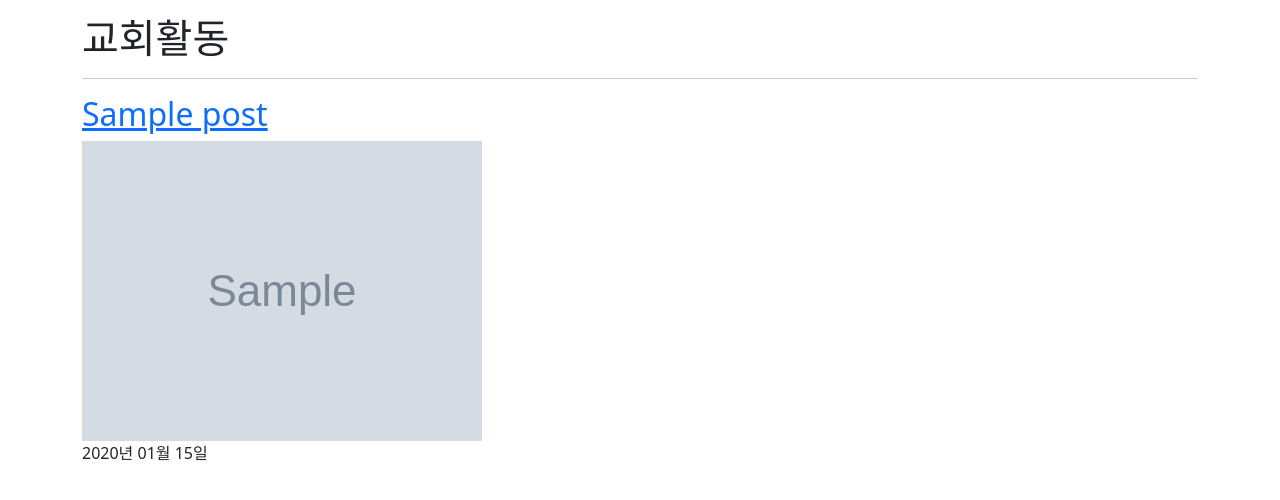
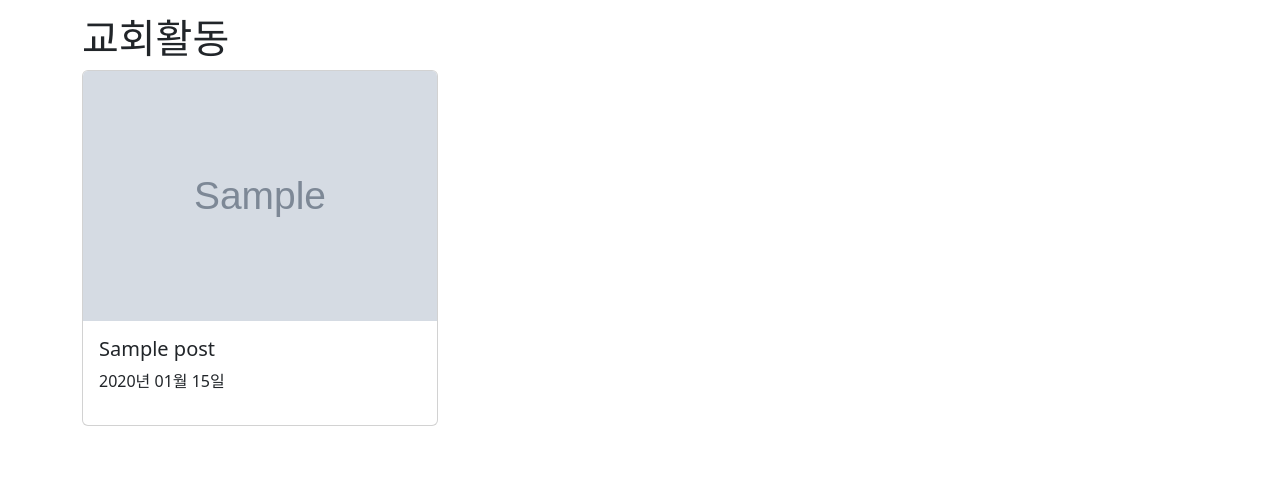
Before and after one commit to chjs/12baskets, a Django app: page /blog/ in a window 1280 px wide. Shown: the part 56-556 px from the top of the page. Run offline with Django 5.2, Linux system fonts and the light colour scheme; tables that the repository leaves empty hold one stand-in row (values such as "Sample post"); grey boxes marked "Sample" are stand-in pictures; some libraries are stand-ins or nearby versions.

Commit message:
modified post_list.html

```diff
--- a/blog/static/blog/style.css
+++ b/blog/static/blog/style.css
@@ -1,3 +1,14 @@
 body {
     padding-top: 70px; /* Spacing equal to the navbar height is required. */
 }
+
+.card:hover {
+    box-shadow: 0 4px 8px rgba(0, 0, 0, 0.2); /* 부드러운 그림자 */
+    transition: box-shadow 0.3s ease-in-out; /* 부드러운 애니메이션 */
+}
+
+.card-img-top {
+    width: 100%;         /* 가로 크기 고정 */
+    height: 250px;       /* 원하는 고정 높이 */
+    object-fit: cover;   /* 비율 유지 및 초과 부분 크롭 */
+}
--- a/blog/templates/blog/post_list.html
+++ b/blog/templates/blog/post_list.html
@@ -8,14 +8,23 @@
 
 <h1>교회활동 {% if category %}<sub>{{ category }}</sub>{% endif %}</h1>
 {% if post_list.exists %}
+    <div class="row">
     {% for post in post_list %}
-        <hr>
-        <a href="{{ post.get_absolute_url }}"><h2>{{ post.title }}</h2></a>
-        {% if post.photos.exists %}
-            <img src="{{ post.photos.first.image.url }}" alt="Photo" class="img-fluid">
-        {% endif %}
-        <p>{{ post.created_at | date:"Y년 m월 d일" }}</p>
+        <div class="col-md-4 mb-4">
+            <a href="{{ post.get_absolute_url }}" class="text-decoration-none text-dark">
+                <div class="card rounded">
+                    {% if post.photos.exists %}
+                        <img src="{{ post.photos.first.image.url }}" alt="Photo" class="card-img-top img-fluid">
+                    {% endif %}
+                    <div class="card-body">
+                        <h5 class="card-title">{{ post.title }}</h5>
+                        <p>{{ post.created_at | date:"Y년 m월 d일" }}</p>
+                    </div>
+                </div>
+            </a>
+        </div>
     {% endfor %}
+    </div>
 {% else %}
 <p>There are no posts yet.</p>
 {% endif %}
```
